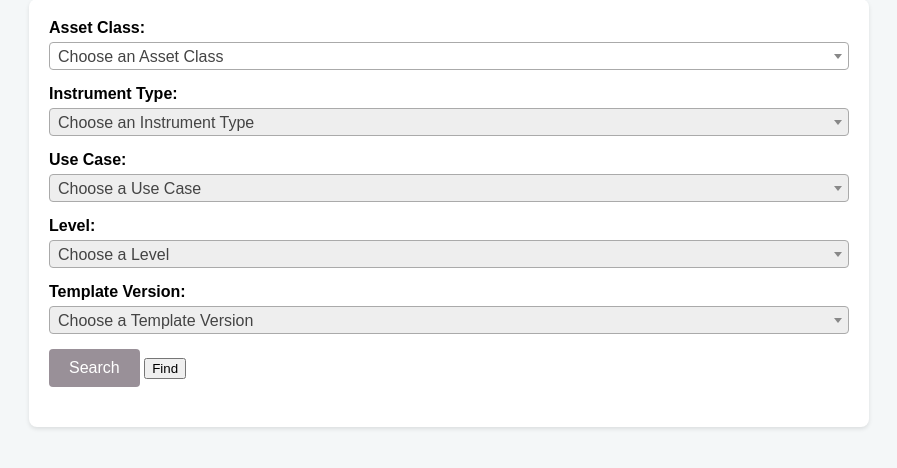
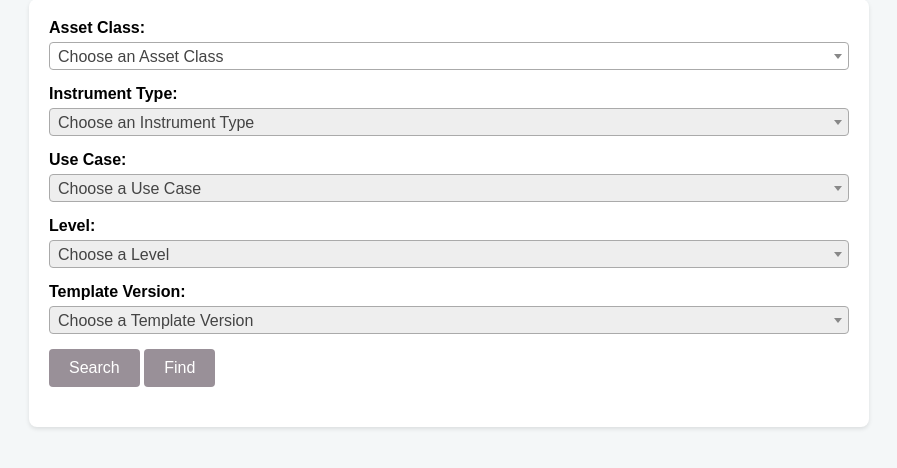
Before and after one commit to catalina-mihai/OTC-Lookup, a Flask app: template templates/index.html in a window 1280 px wide. Shown: the part 21-489 px from the top of the page, without its empty margins (191-1088 px from the left). Run offline with Flask 3, Linux system fonts and the light colour scheme; the template is opened without the code that fills it, so the values that code supplies are empty.

```diff
--- a/templates/index.html
+++ b/templates/index.html
@@ -150,8 +150,7 @@
             </div>
 
             <button type="button" class="button" onclick="performSearch()">Search</button>
-            <!-- Find button -->
-            <button type="button" onclick="performFind()">Find</button>
+            <button type="button" class="button" onclick="performFind()">Find</button>
         </form>
 
         <div id="dynamicFields"></div>
```
